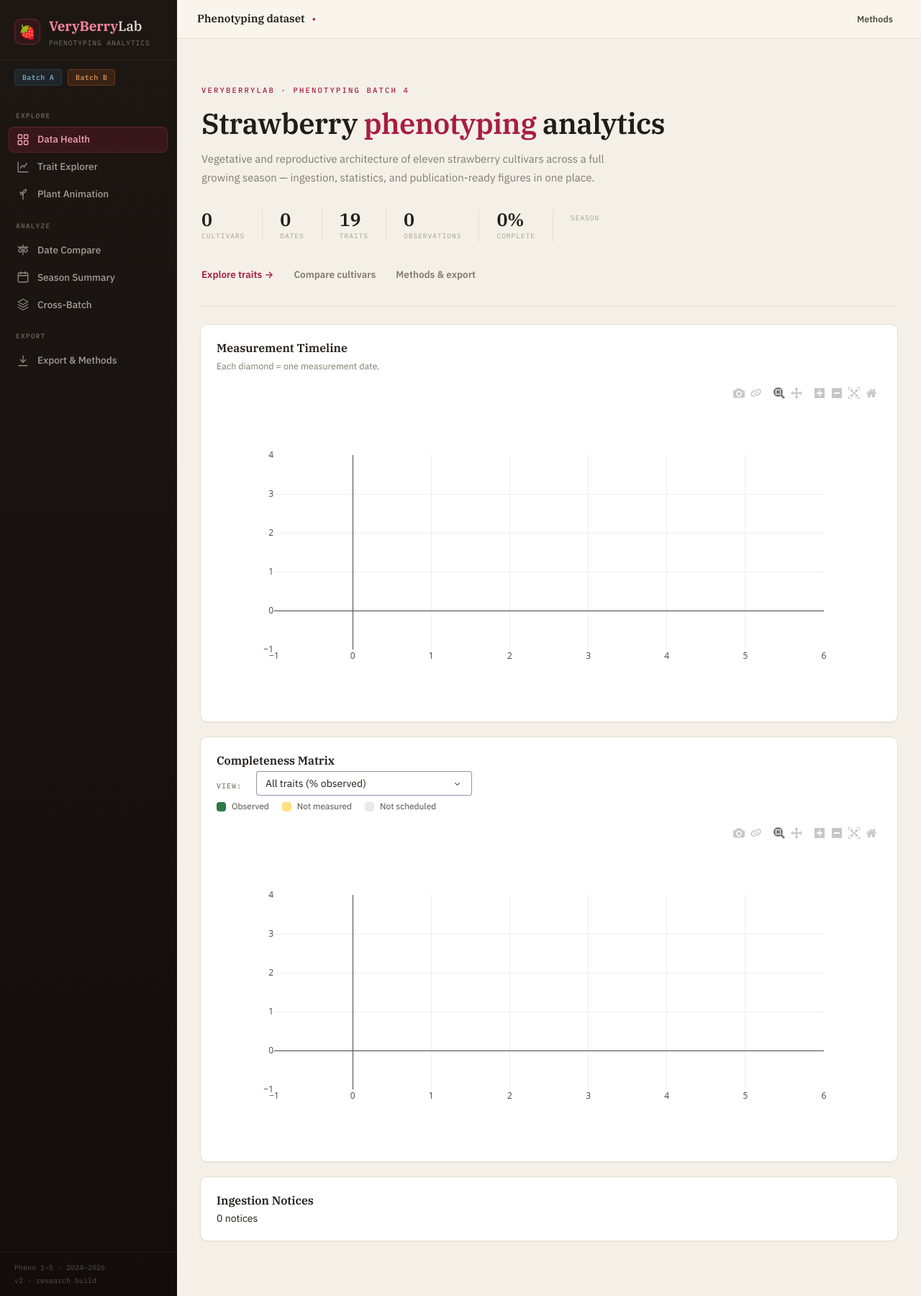
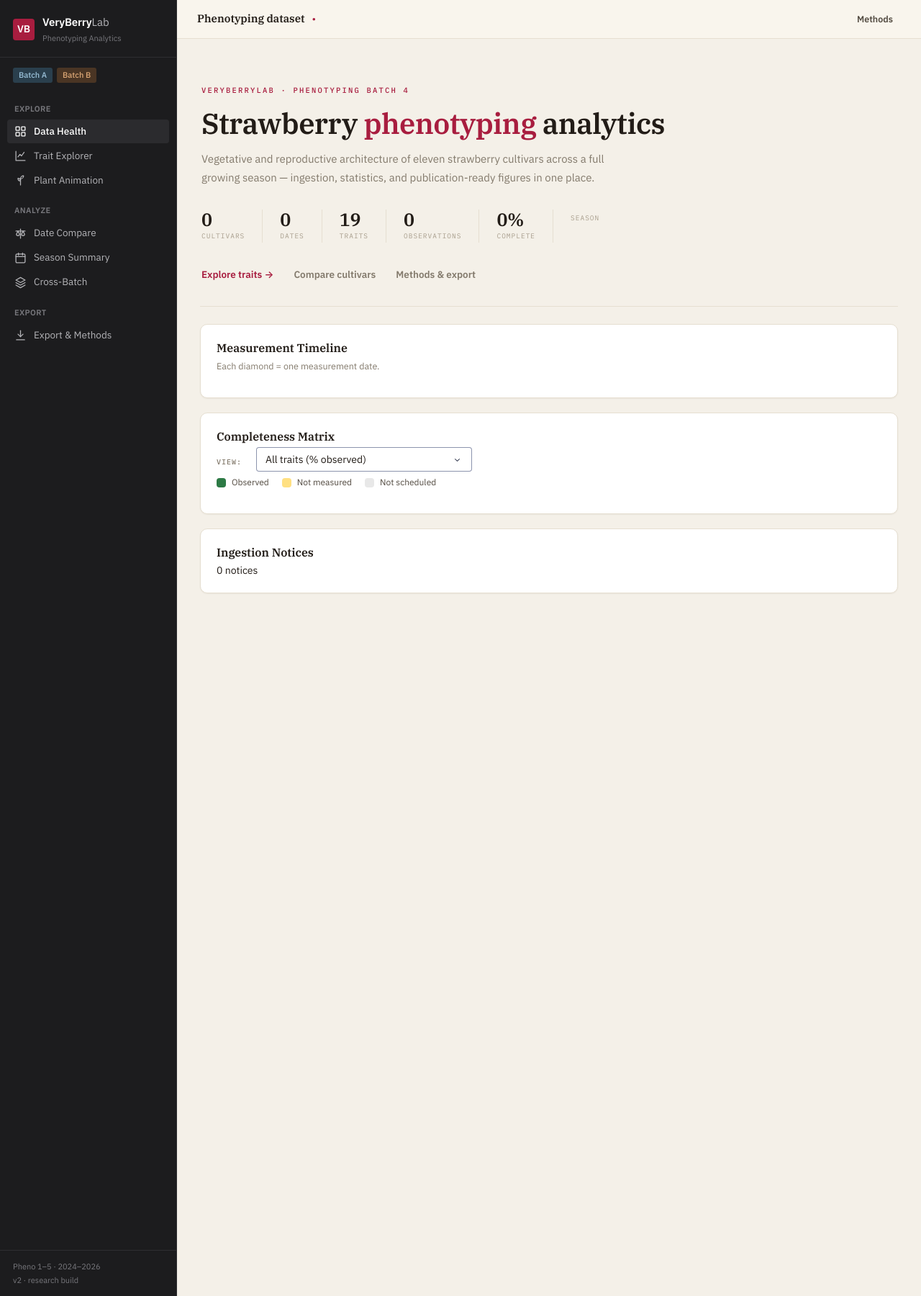
Before and after one commit to Aditya-k24/VeryBerryLab, a Flask app: page / in a window 1280 px wide. Shown: the whole page at 72% size. Run offline with Flask 3, Linux system fonts and the light colour scheme; data that the repository does not hold is empty; parts of the project's set-up code (start-up, migrations or seed data) failed here and were passed over.

Commit message:
Add Cloud Run deploy setup, pin runtime deps, flatten sidebar theme
Dockerfile/.dockerignore/.gcloudignore + $PORT env support for Cloud Run;
requirements.txt pinned to versions verified against the test suite, split
dev-only tooling into requirements-dev.txt; sidebar restyled to flat solid
panel (drop gradient/emoji mark).

```diff
--- a/app.py
+++ b/app.py
@@ -9,6 +9,7 @@ Run from the Analytics/ directory:
 Then open:  http://localhost:5001
 """
 
+import os
 import sys
 import urllib.parse
 from pathlib import Path
@@ -108,7 +109,7 @@ app.layout = html.Div(className="app-wrapper", children=[
     # ── Sidebar ──────────────────────────────────────────────────────────
     html.Aside(className="sidebar", children=[
         html.Div(className="brand", children=[
-            html.Div(className="brand-mark", children="🍓"),
+            html.Div(className="brand-mark", children="VB"),
             html.Div(children=[
                 html.Span("VeryBerry", className="brand-berry"),
                 html.Span("Lab", className="brand-lab"),
@@ -169,10 +170,11 @@ def highlight_nav(pathname):
 
 
 if __name__ == "__main__":
+    port = int(os.environ.get("PORT", 5001))
     print()
     print("  ╔══════════════════════════════════════════════════╗")
     print("  ║  VeryBerryLab — Phenotyping Dashboard            ║")
-    print("  ║  Open  →  http://localhost:5001                  ║")
+    print(f"  ║  Open  →  http://localhost:{port:<24}║")
     print("  ╚══════════════════════════════════════════════════╝")
     print()
-    app.run(debug=False, port=5001, host="0.0.0.0")
+    app.run(debug=False, port=port, host="0.0.0.0")
--- a/assets/style.css
+++ b/assets/style.css
@@ -33,9 +33,12 @@
   --leaf:      #2f6b4a;
   --leaf-soft: #e6f0ea;
 
-  /* dark panel */
-  --sidebar-1: #1d1714;
-  --sidebar-2: #120d0b;
+  /* dark panel — flat solids, no gradient */
+  --sidebar-bg:     #1c1c1e;
+  --sidebar-line:   #2e2e31;
+  --sidebar-text:   #b4b4b8;
+  --sidebar-text-2: #78787d;
+  --sidebar-active: #2b2b2e;
 
   /* stat hues (warm) */
   --blue:#356a8a; --green:#2f6b4a; --purple:#7a3b6e; --orange:#c2601f; --red:#a81d3f;
@@ -74,48 +77,48 @@ a { color: inherit; }
 /* ── Sidebar ────────────────────────────────────────────────────────── */
 .sidebar {
   width: var(--sidebar-w); min-width: var(--sidebar-w);
-  background: linear-gradient(180deg, var(--sidebar-1), var(--sidebar-2));
-  color: #d8cfc2; display: flex; flex-direction: column; overflow-y: auto; z-index: 20;
-  border-right: 1px solid rgba(0,0,0,.2);
+  background: var(--sidebar-bg);
+  color: var(--sidebar-text); display: flex; flex-direction: column; overflow-y: auto; z-index: 20;
+  border-right: 1px solid var(--sidebar-line);
 }
-.brand { display: flex; align-items: center; gap: 12px; padding: 22px 20px 16px; border-bottom: 1px solid rgba(255,255,255,.06); }
+.brand { display: flex; align-items: center; gap: 11px; padding: 20px 18px 18px; border-bottom: 1px solid var(--sidebar-line); }
 .brand-mark {
-  width: 36px; height: 36px; flex-shrink: 0; display: grid; place-items: center; font-size: 19px;
-  border-radius: 10px; background: rgba(168,29,63,.16); border: 1px solid rgba(229,64,106,.32);
+  width: 30px; height: 30px; flex-shrink: 0; display: grid; place-items: center;
+  border-radius: 4px; background: var(--accent); color: #fff;
+  font-family: var(--sans); font-size: 14px; font-weight: 600; letter-spacing: -.2px;
 }
-.brand-berry { font-family: var(--serif); font-size: 19px; font-weight: 700; color: #f5849e; letter-spacing: -.2px; }
-.brand-lab   { font-family: var(--serif); font-size: 19px; font-weight: 500; color: #ece3d6; }
-.brand-sub   { font-family: var(--mono); font-size: 9.5px; color: rgba(216,207,194,.5); letter-spacing: 1px; margin-top: 2px; text-transform: uppercase; }
+.brand-berry { font-family: var(--sans); font-size: 15px; font-weight: 600; color: #fff; letter-spacing: -.1px; }
+.brand-lab   { font-family: var(--sans); font-size: 15px; font-weight: 400; color: var(--sidebar-text); }
+.brand-sub   { font-family: var(--sans); font-size: 11px; font-weight: 400; color: var(--sidebar-text-2); margin-top: 2px; }
 
-.batch-badges { display: flex; gap: 8px; padding: 12px 20px; }
-.badge  { font-family: var(--mono); font-size: 10px; font-weight: 500; padding: 3px 10px; border-radius: 4px; letter-spacing: .3px; }
-.badge-a{ background: rgba(53,106,138,.18); color: #82b3d0; border: 1px solid rgba(53,106,138,.3); }
-.badge-b{ background: rgba(194,96,31,.18);  color: #e0995a; border: 1px solid rgba(194,96,31,.32); }
+.batch-badges { display: flex; gap: 6px; padding: 14px 18px 4px; }
+.badge  { font-family: var(--sans); font-size: 11px; font-weight: 500; padding: 2px 8px; border-radius: 3px; }
+.badge-a{ background: #2a3f4d; color: #9dc4dc; }
+.badge-b{ background: #4a3524; color: #dda876; }
 
-.nav { padding: 6px 12px 12px; flex: 1; }
+.nav { padding: 8px 10px 12px; flex: 1; }
 .nav-group {
-  font-family: var(--mono); font-size: 9.5px; font-weight: 600; letter-spacing: 1.2px;
-  text-transform: uppercase; color: rgba(216,207,194,.4); padding: 17px 10px 6px;
+  font-family: var(--sans); font-size: 11px; font-weight: 600; letter-spacing: .4px;
+  text-transform: uppercase; color: var(--sidebar-text-2); padding: 16px 10px 6px;
 }
 .nav-link {
-  display: flex; align-items: center; gap: 11px; padding: 9px 11px; margin: 2px 0;
-  border-radius: 8px; color: rgba(216,207,194,.74); text-decoration: none;
-  font-size: 13.5px; font-weight: 500; transition: background .15s, color .15s;
+  display: flex; align-items: center; gap: 10px; padding: 8px 10px; margin: 1px 0;
+  border-radius: 4px; color: var(--sidebar-text); text-decoration: none;
+  font-size: 13.5px; font-weight: 400; transition: background .12s, color .12s;
 }
 .nav-ico {
-  width: 18px; height: 18px; flex-shrink: 0; background: currentColor; opacity: .82;
+  width: 17px; height: 17px; flex-shrink: 0; background: currentColor;
   -webkit-mask-image: var(--i); mask-image: var(--i);
   -webkit-mask-repeat: no-repeat; mask-repeat: no-repeat;
   -webkit-mask-position: center; mask-position: center;
   -webkit-mask-size: contain; mask-size: contain;
 }
 .nav-txt { line-height: 1; }
-.nav-link:hover  { background: rgba(255,255,255,.05); color: #f4ece0; }
-.nav-link.active { background: rgba(168,29,63,.20); color: #f5a3b4; box-shadow: inset 0 0 0 1px rgba(229,64,106,.22); }
-.nav-link.active .nav-ico { opacity: 1; }
+.nav-link:hover  { background: var(--sidebar-active); color: #fff; }
+.nav-link.active { background: var(--sidebar-active); color: #fff; font-weight: 500; }
 
-.sidebar-footer { padding: 14px 20px; border-top: 1px solid rgba(255,255,255,.06); display: flex; flex-direction: column; gap: 3px; }
-.sidebar-meta   { font-family: var(--mono); font-size: 10px; color: rgba(216,207,194,.34); }
+.sidebar-footer { padding: 14px 18px; border-top: 1px solid var(--sidebar-line); display: flex; flex-direction: column; gap: 2px; }
+.sidebar-meta   { font-family: var(--sans); font-size: 11px; color: var(--sidebar-text-2); }
 
 /* ── Top bar ────────────────────────────────────────────────────────── */
 .topbar {
```
Also changed, not shown: requirements-dev.txt (added, +8 -0 lines), requirements.txt (+12 -9 lines), README.md, 3 other files.
